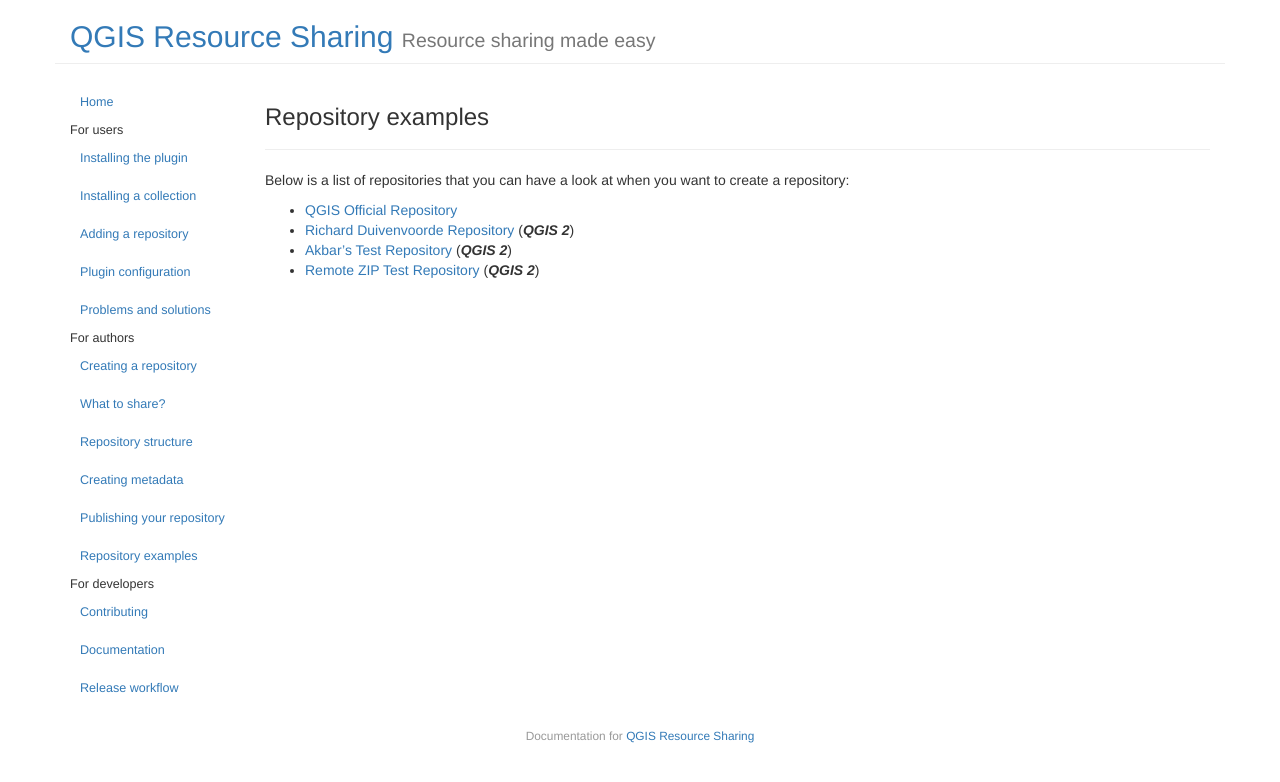
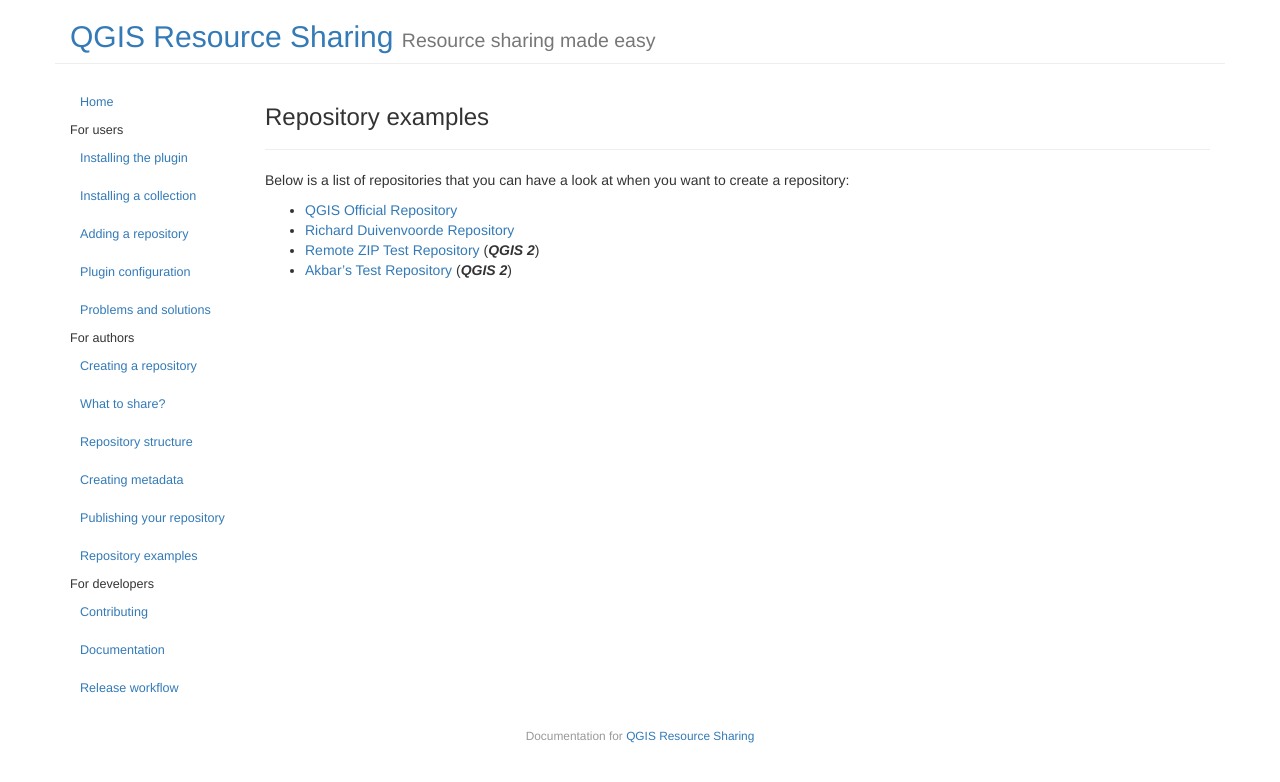
Before and after one commit to QGIS-Contribution/QGIS-ResourceSharing, a Jekyll site: the page built from _posts/2016-08-19-repository-example.md, in a window 1280 px wide. Shown: the top 782 px of the page. Built offline with Jekyll 4.4.1, drawn with Linux system fonts in a browser that asks for light colours.

Commit message:
Fix version

```diff
--- a/_posts/2016-08-19-repository-example.md
+++ b/_posts/2016-08-19-repository-example.md
@@ -9,6 +9,6 @@
 when you want to create a repository:
 
 * [QGIS Official Repository](https://github.com/qgis/QGIS-Resources)
-* [Richard Duivenvoorde Repository](https://github.com/rduivenvoorde/qgis-styles) (***QGIS 2***)
+* [Richard Duivenvoorde Repository](https://github.com/rduivenvoorde/qgis-styles)
+* [Remote ZIP Test Repository](https://github.com/akbargumbira/zip_data_example) (***QGIS 2***)
 * [Akbar's Test Repository](https://github.com/akbargumbira/qgis_resources_data) (***QGIS 2***)
-* [Remote ZIP Test Repository](https://github.com/akbargumbira/zip_data_example) (***QGIS 2***)
```
